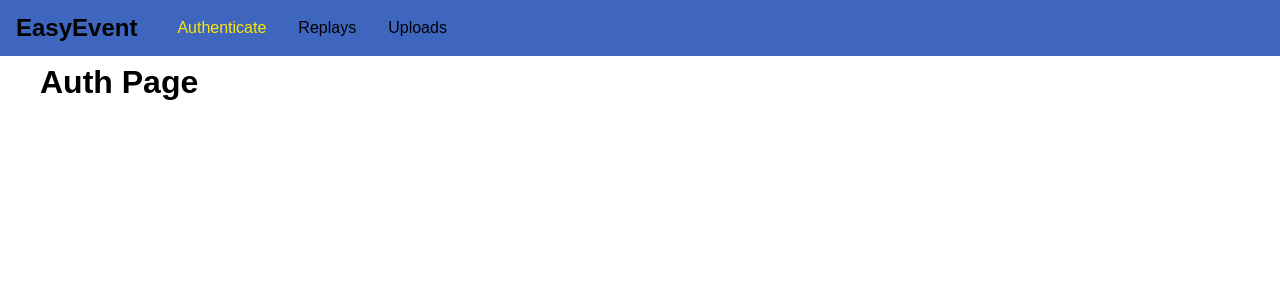
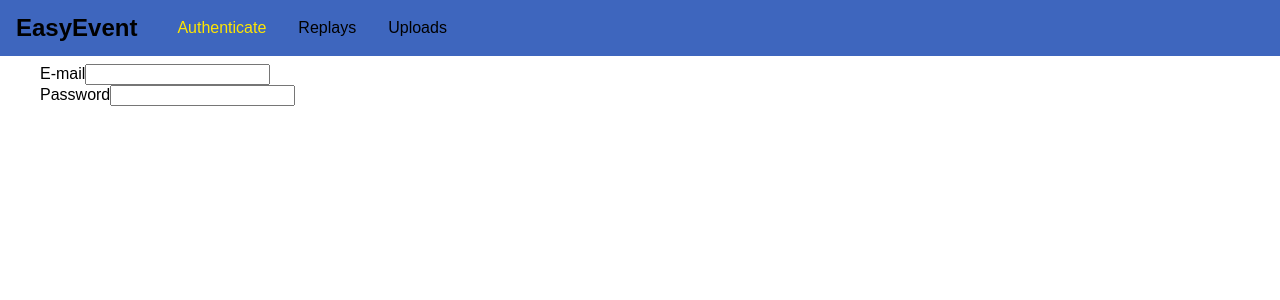
Before and after one commit to tobsirl/Warcraft3-Reforged-Backend, a React (Create React App) app in the folder frontend/: page /auth in a window 1280 px wide. Shown: the top 300 px of the page. Built offline with nearby package versions, Linux system fonts and the light colour scheme.

Commit message:
Added form to Auth.js and jsx-a11y/label-has-associated-control rule to eslint

```diff
--- a/frontend/src/pages/Auth.js
+++ b/frontend/src/pages/Auth.js
@@ -4,7 +4,16 @@
   render() {
     return (
       <div>
-        <h1>Auth Page</h1>
+        <form>
+          <div className="form-control">
+            <label htmlFor="email">E-mail</label>
+            <input type="email" id="email" />
+          </div>
+          <div className="form-control">
+            <label htmlFor="password">Password</label>
+            <input type="password" id="password" />
+          </div>
+        </form>
       </div>
     );
   }
```
Also changed, not shown: frontend/.eslintrc.json.
